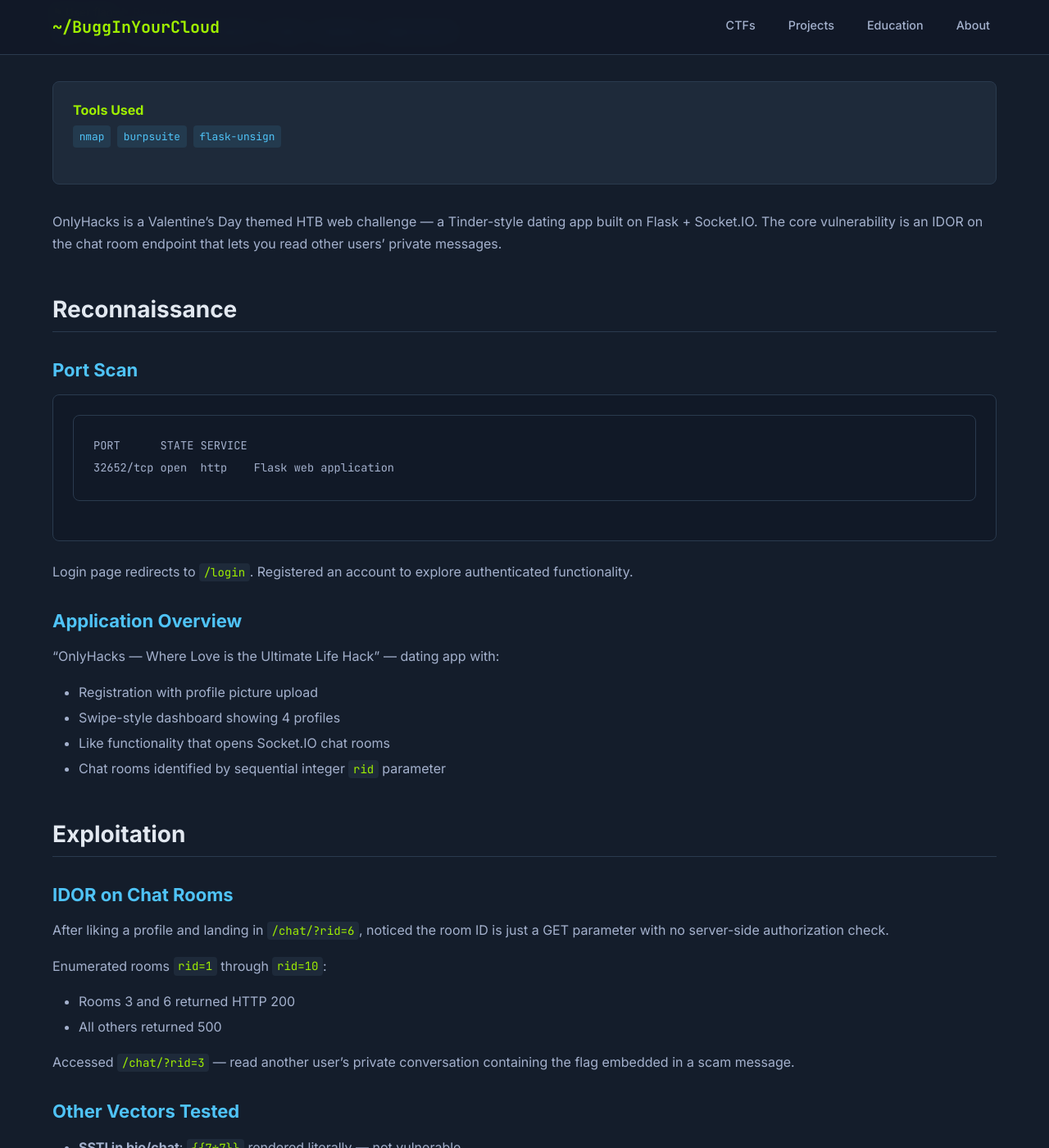
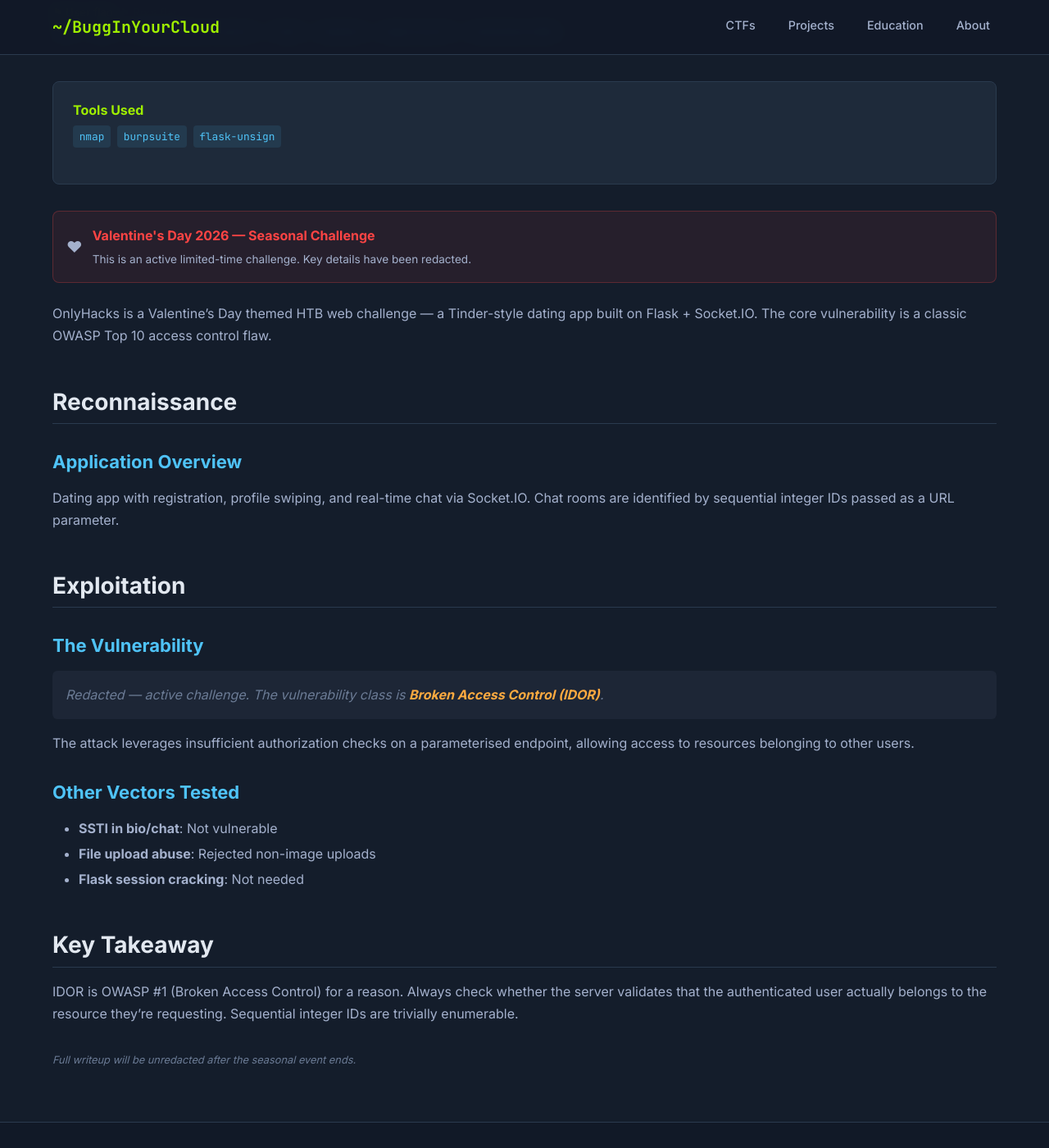
Before and after one commit to BuggInYourCloud/BuggInYourCloud.github.io, a Jekyll site: the page built from _writeups/2026-02-14-onlyhacks.md, in a window 1280 px wide and 1400 px high, scrolled down 228 px. Shown: the whole window at 82% size. Built offline with Jekyll 4.4.1, drawn with Linux system fonts in a browser that asks for light colours; some of the changed text lies outside the part shown.

Commit message:
Redact OnlyHacks flag, mark as seasonal active challenge

````diff
--- a/_writeups/2026-02-14-onlyhacks.md
+++ b/_writeups/2026-02-14-onlyhacks.md
@@ -7,50 +7,46 @@ date: 2026-02-14
 status: "rooted"
 user_flag: true
 root_flag: false
-tags: [web, idor, broken-access-control, flask, socketio, owasp-top-10]
+seasonal: true
+tags: [web, idor, broken-access-control, flask, socketio, owasp-top-10, valentines-2026]
 tools: [nmap, burpsuite, flask-unsign]
 ttl: "30m"
 ---
 
-OnlyHacks is a Valentine's Day themed HTB web challenge — a Tinder-style dating app built on Flask + Socket.IO. The core vulnerability is an IDOR on the chat room endpoint that lets you read other users' private messages.
+<div style="background: rgba(255, 68, 68, 0.08); border: 1px solid rgba(255, 68, 68, 0.25); border-radius: 8px; padding: 1rem; margin-bottom: 1.5rem; display: flex; align-items: center; gap: 0.75rem;">
+  <span style="font-size: 1.2rem;">&#9829;</span>
+  <div>
+    <strong style="color: #ff4444;">Valentine's Day 2026 — Seasonal Challenge</strong>
+    <p style="margin: 0.25rem 0 0; color: #a4b1cd; font-size: 0.85rem;">This is an active limited-time challenge. Key details have been redacted.</p>
+  </div>
+</div>
+
+OnlyHacks is a Valentine's Day themed HTB web challenge — a Tinder-style dating app built on Flask + Socket.IO. The core vulnerability is a classic OWASP Top 10 access control flaw.
 
 ## Reconnaissance
 
-### Port Scan
-
-```
-PORT      STATE SERVICE
-32652/tcp open  http    Flask web application
-```
-
-Login page redirects to `/login`. Registered an account to explore authenticated functionality.
-
 ### Application Overview
 
-"OnlyHacks — Where Love is the Ultimate Life Hack" — dating app with:
-- Registration with profile picture upload
-- Swipe-style dashboard showing 4 profiles
-- Like functionality that opens Socket.IO chat rooms
-- Chat rooms identified by sequential integer `rid` parameter
+Dating app with registration, profile swiping, and real-time chat via Socket.IO. Chat rooms are identified by sequential integer IDs passed as a URL parameter.
 
 ## Exploitation
 
-### IDOR on Chat Rooms
+### The Vulnerability
 
-After liking a profile and landing in `/chat/?rid=6`, noticed the room ID is just a GET parameter with no server-side authorization check.
+<div style="background: rgba(107, 123, 149, 0.1); border-radius: 6px; padding: 1rem; margin: 1rem 0;">
+  <p style="color: #6b7b95; font-style: italic; margin: 0;">Redacted — active challenge. The vulnerability class is <strong style="color: #ffab40;">Broken Access Control (IDOR)</strong>.</p>
+</div>
 
-Enumerated rooms `rid=1` through `rid=10`:
-- Rooms 3 and 6 returned HTTP 200
-- All others returned 500
-
-Accessed `/chat/?rid=3` — read another user's private conversation containing the flag embedded in a scam message.
+The attack leverages insufficient authorization checks on a parameterised endpoint, allowing access to resources belonging to other users.
 
 ### Other Vectors Tested
 
-- **SSTI in bio/chat**: `{%raw%}{{7*7}}{%endraw%}` rendered literally — not vulnerable
-- **File upload abuse**: Profile picture rejected non-image uploads
-- **Flask session cracking**: flask-unsign available but not needed — the IDOR was sufficient
+- **SSTI in bio/chat**: Not vulnerable
+- **File upload abuse**: Rejected non-image uploads
+- **Flask session cracking**: Not needed
 
 ## Key Takeaway
 
-IDOR is OWASP #1 (Broken Access Control) for a reason. Sequential integer IDs on chat endpoints are trivially enumerable. Always check whether the server validates that the authenticated user actually belongs to the resource they're requesting.
+IDOR is OWASP #1 (Broken Access Control) for a reason. Always check whether the server validates that the authenticated user actually belongs to the resource they're requesting. Sequential integer IDs are trivially enumerable.
+
+<p style="color: #6b7b95; font-size: 0.8rem; margin-top: 2rem; font-style: italic;">Full writeup will be unredacted after the seasonal event ends.</p>
````
